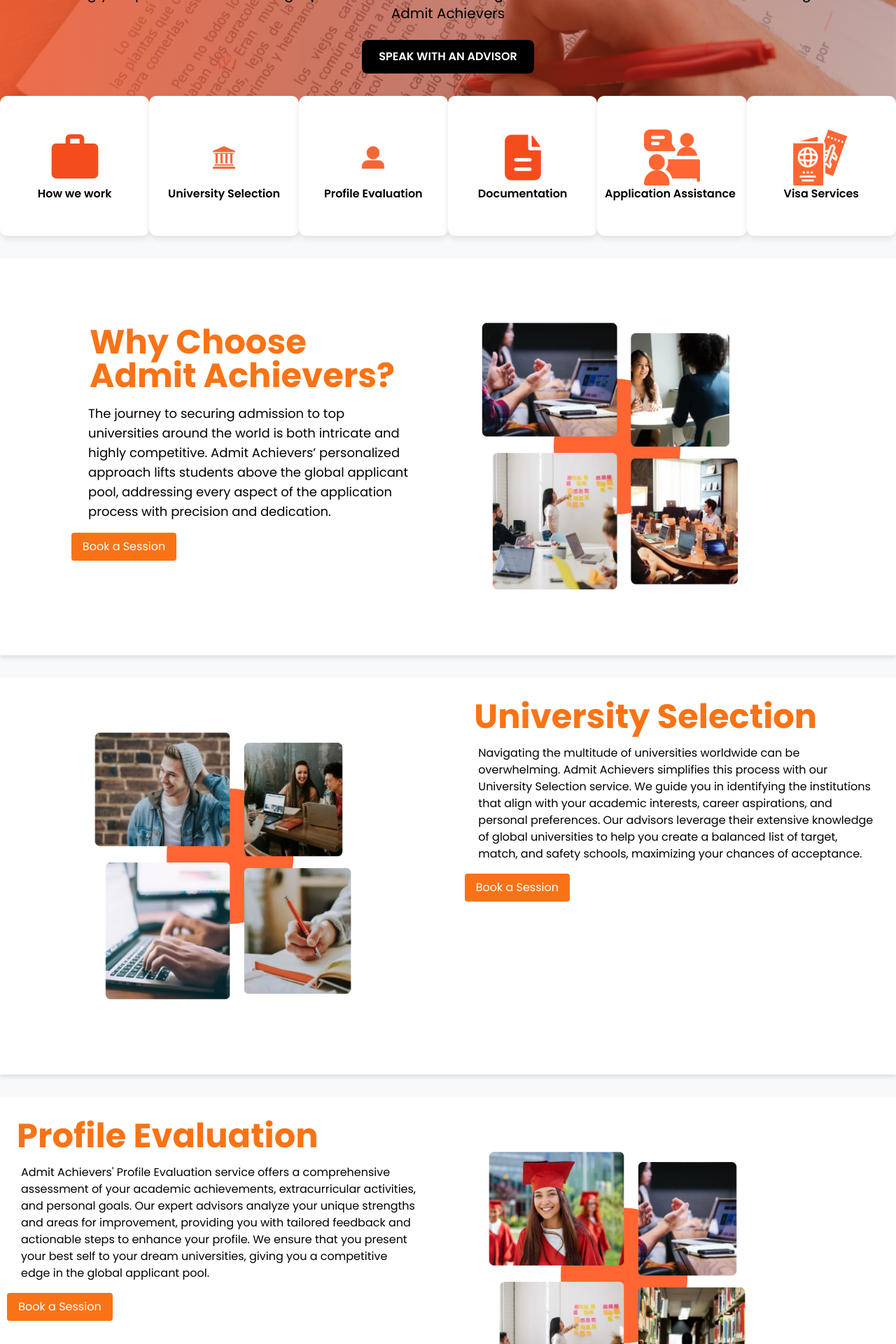
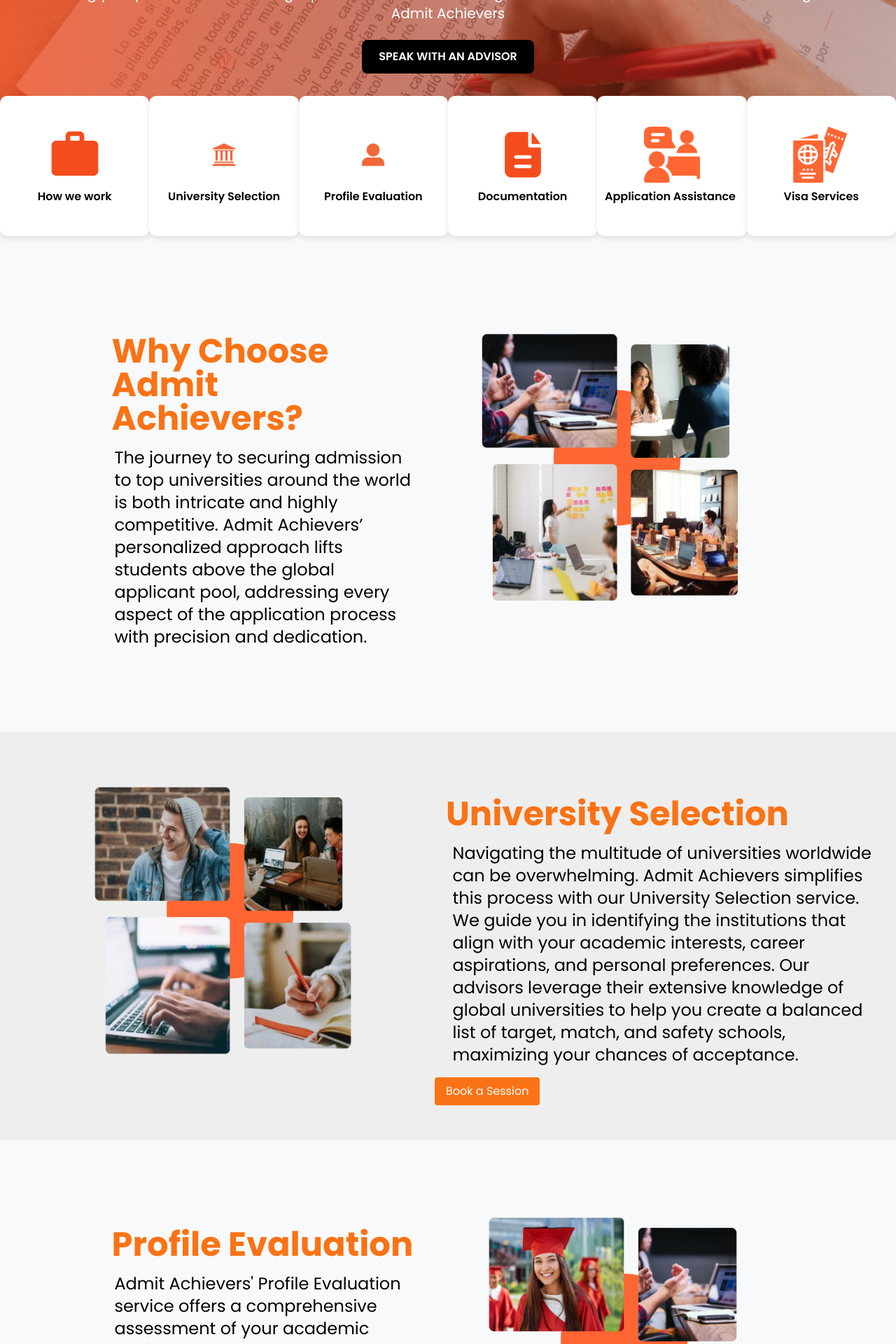
Before and after one commit to AradhyaDixit18/Admit_Achievers_Frontend, a React (Create React App) app: page /admissions in a window 1280 px wide. Shown: the part 280-2200 px from the top of the page at 70% size. Built offline with nearby package versions, Linux system fonts and the light colour scheme.

Commit message:
changes done

```diff
--- a/src/components/FaqSection/FAQSection.css
+++ b/src/components/FaqSection/FAQSection.css
@@ -4,9 +4,7 @@
   font-family: 'Poppins', sans-serif;
 }
 
-.question-text {
-  font-family: 'Arial', sans-serif;
-}
+
 .symbol {
   font-size: 40px;
   color: #ff730f;
@@ -19,13 +17,11 @@
   font-size:14px ;
 }
 
-.main {
-  font-family: 'Arial', sans-serif;
-}
+
 
 @media (min-width: 1000px) {
   .main-quesns {
-    margin-left: 15%;
+    margin-left: -30%;
   }
   .images {
     margin-left: -40px;
@@ -127,13 +123,11 @@
   margin-left: 1.5rem;
 }
 
-.main {
-  font-family: 'Arial', sans-serif;
-}
+
 
 @media (min-width: 1000px) {
   .main-quesns {
-    margin-left: 15%;
+  margin-left: 7%;
   }
   .images {
     margin-left: -40px;
--- a/src/components/FaqSection/FaqSection.js
+++ b/src/components/FaqSection/FaqSection.js
@@ -41,7 +41,7 @@
           Got Questions? Find <span className="text-orange">Answers</span> Here
         </h2>
         <div className="flex flex-col md:flex-row mt-4 justify-center items-start">
-          <div className="w-full main-quesns md:w-1/2">
+          <div className="w-full main-quesns text-xl mt-20 md:w-3/4 z-10 ">
             <ul className="list-none">
               {questionsAndAnswers.map((item, index) => (
                 <li key={index} className="mb-4">
--- a/src/pages/Admissions/Admissions.css
+++ b/src/pages/Admissions/Admissions.css
@@ -80,22 +80,31 @@
 
     margin-top: 2rem;
     margin-bottom: 1rem;
-    background-color: white;
+
     padding: 2rem;
-    box-shadow: 0 4px 6px rgba(0, 0, 0, 0.1);
-  }
-
-  .text-section {
-    flex: 1;
 
   }
 
+  .text-section1 {
+    flex: 1;
+   margin-left:9%;
+   margin-top: 5%;
+  }
+  .text-section2 {
+    flex: 1;
+   margin-left:-5%;
+   margin-top: 5%;
+  }
   .section-title {
-
+   margin-left: 2%;
     font-weight: bold;
     color: #F97316;
   }
-
+  .section-title-left {
+    margin-left: 4%;
+     font-weight: bold;
+     color: #F97316;
+   }
   .section-description {
     margin-top: 1rem;
     margin-left: 20px;
@@ -129,9 +138,18 @@
     cursor: pointer;
     margin-top: 1rem;
     text-align: left;
+    margin-left: -40%;
+  }
+  .custom-buttons-left {
+    background-color: #F97316;
+    color: white;
+    padding: 0.5rem 1rem;
+    border-radius: 0.375rem; /* rounded-md */
+    cursor: pointer;
+    margin-top: 1rem;
+    text-align: left;
     margin-left: -70%;
   }
-
   .custom-button:hover {
     background-color: #D65A12;
   }
@@ -241,11 +259,11 @@
     margin-left: 20px; /* Aligns the text with the custom bullet */
   }
   .custom-buttons{
-    margin-left: -81%;
+    margin-left: -77%;
 }
 
 .top-buttons{
-   margin-left: -79%;
+   margin-left: -77%;
 }
 
 /* Add this to your existing CSS file */
@@ -270,3 +288,13 @@
 .section-description{
     margin-left: -2px;
 }
+
+
+
+.bg-gray-400{
+  background: #eeeeee;
+}
+
+.bg-orange{
+  color: #ff6633;
+}
--- a/src/pages/Admissions/Admissions.js
+++ b/src/pages/Admissions/Admissions.js
@@ -1,5 +1,6 @@
 import React from 'react';
 import { Link, animateScroll as scroll } from 'react-scroll'; // Import from react-scroll
+import { useNavigate } from 'react-router-dom'; // Import useNavigate from react-router-dom
 import '../EssayReview/EssayReview.css';
 import './Admissions.css'
 import FAQSection from '../../components/FaqSection/FaqSection';
@@ -19,15 +20,20 @@
 import AdmissionsFaq from '../../components/AdmissionsFaq/AdmissionsFaq';
 
 const Admissions = () => {
+    const navigate = useNavigate(); // Use the useNavigate hook
+
+    const handleBookSession = () => {
+        navigate('/book-a-session'); // Navigate to /bookasession
+    };
+
     return(
-
         <div className="relative text-black main">
             <div className="relative w-full h-96 overflow-hidden z-0">
-                    <img src={banner} alt="Background" className="absolute w-full h-full object-cover hero-image" />
+                <img src={banner} alt="" className="absolute w-full h-full object-cover hero-image" />
                 <div className="relative text-black container mx-auto py-24 px-6 text-center hero-content z-10">
                     <h1 className="text-5xl font-bold">University Admissions</h1>
                     <p className="mt-4 text-xl">Unlocking your potential and securing a place at the world's leading institutions with tailored admissions strategies from Admit Achievers</p>
-                        <button onClick={() => console.log('Button Clicked')} className="mt-6 bg-black text-white px-6 py-3 rounded-lg font-semibold">
+                    <button onClick={handleBookSession} className="mt-6 bg-black text-white px-6 py-3 rounded-lg font-semibold">
                         SPEAK WITH AN ADVISOR
                     </button>
                 </div>
@@ -62,92 +68,92 @@
             </div>
 
             <div id="how-we-work" className="section-container">
-                    <div className="text-section  ml-24 mt-16">
-                        <h2 className="section-title text-5xl text-left">Why Choose Admit Achievers?</h2>
-                        <p className="section-description text-lg">
+                <div className="text-section1 ml-24 mt-16">
+                    <h2 className="section-title-left text-5xl  text-left">Why Choose Admit Achievers?</h2>
+                    <p className="section-description text-2xl">
                         The journey to securing admission to top universities around the world is both intricate and highly competitive. Admit Achievers’ personalized approach lifts students above the global applicant pool, addressing every aspect of the application process with precision and dedication.
                     </p>
-                        <button className="bg-orange-500 text-white top-buttons py-2 px-4 rounded mt-4">Book a Session</button>
+                    <button onClick={handleBookSession} className="bg-orange-500 text-white top-buttons py-2 px-4 rounded mt-4">Book a Session</button>
                 </div>
                 <div className="flex flex-col md:flex-row mt-4">
                     <div className="p-4 flex flex-wrap relative">
-                            <img src={Img1} alt="Image 5" className="images p-2" />
+                        <img src={Img1} alt="" className="images p-2" />
                     </div>
                 </div>
             </div>
 
-                <div id="university-selection" className="admissions-container">
-                    <div className="section-container">
+            <div id="university-selection" className="admissions-container ">
+                <div className="section-container bg-gray-400">
                     <div className="flex flex-col md:flex-row mt-4">
                         <div className="p-4 flex flex-wrap relative">
-                                <img src={Img3} alt="Image 5" className="images p-2" />
+                            <img src={Img3} alt="" className="images p-2" />
                         </div>
                     </div>
-                        <div className="text-section">
-                            <h2 className="section-title -ml-2 text-left text-5xl">University Selection</h2>
-                            <p className="section-description">
+                    <div className="text-section2">
+                        <h2 className="section-title -ml-2  text-left text-5xl">University Selection</h2>
+                        <p className="section-description text-2xl">
                             Navigating the multitude of universities worldwide can be overwhelming. Admit Achievers simplifies this process with our University Selection service. We guide you in identifying the institutions that align with your academic interests, career aspirations, and personal preferences. Our advisors leverage their extensive knowledge of global universities to help you create a balanced list of target, match, and safety schools, maximizing your chances of acceptance.
                         </p>
-                            <button className="custom-buttons bg-orange-500 text-white py-2 px-4 rounded mt-4">Book a Session</button>
+                        <button onClick={handleBookSession} className="custom-buttons bg-orange-500  text-white py-2 px-4 rounded mt-4">Book a Session</button>
                     </div>
                 </div>
 
-                    <div className="section-container">
-                        <div className="text-section">
-                            <h2 className="section-title -ml-2 text-left text-5xl">Profile Evaluation</h2>
-                            <p className="section-description">
+                <div id='profile-evaluation' className="section-container">
+                    <div className="text-section1">
+                        <h2 className="section-title-left -ml-2 text-left text-5xl">Profile Evaluation</h2>
+                        <p className="section-description text-2xl">
                             Admit Achievers' Profile Evaluation service offers a comprehensive assessment of your academic achievements, extracurricular activities, and personal goals. Our expert advisors analyze your unique strengths and areas for improvement, providing you with tailored feedback and actionable steps to enhance your profile. We ensure that you present your best self to your dream universities, giving you a competitive edge in the global applicant pool.
                         </p>
-                            <button className="custom-buttons bg-orange-500 text-white py-2 px-4 rounded mt-4">Book a Session</button>
+                        <button onClick={handleBookSession} className="custom-buttons-left bg-orange-500 text-white py-2 px-4 rounded mt-4">Book a Session</button>
                     </div>
                     <div className="flex flex-col md:flex-row mt-4">
                         <div className="p-4 flex flex-wrap relative">
-                                <img src={Img2} alt="Image 5" className="images p-2" />
+                            <img src={Img2} alt="" className="images p-2" />
                         </div>
                     </div>
                 </div>
             </div>
 
-                <div id="document-editing" className="section-container">
+            <div id="document-editing" className="section-container bg-gray-400">
                 <div className="flex flex-col md:flex-row mt-4">
                     <div className="p-4 flex flex-wrap relative">
-                            <img src={Img5} alt="Image 5" className="images p-2" />
+                        <img src={Img5} alt="" className="images p-2" />
                     </div>
                 </div>
-                    <div className="text-section">
+                <div className="text-section2">
                     <h2 className="section-title -ml-2 text-left text-5xl">Documentation</h2>
-                        <p className="section-description">
+                    <p className="section-description text-2xl">
                         The application process requires meticulous attention to detail, particularly when it comes to documentation. Admit Achievers supports you in compiling, organizing, and presenting all necessary documents, from transcripts and recommendation letters to personal statements and resumes. Our team ensures that your application materials are polished, cohesive, and compelling, reflecting your achievements and potential.
                     </p>
-                        <button className="custom-buttons bg-orange-500 text-white py-2 px-4 rounded mt-4">Book a Session</button>
+                    <button onClick={handleBookSession} className="custom-buttons bg-orange-500 text-white py-2 px-4 rounded mt-4">Book a Session</button>
                 </div>
             </div>
 
             <div id="application-assistance" className="section-container">
-                    <div className="text-section">
-                        <h2 className="section-title text-left text-5xl">Application Assistance</h2>
-                        <p className="section-description">
+                <div className="text-section1">
+                    <h2 className="section-title-left text-left text-5xl">Application Assistance</h2>
+                    <p className="section-description text-2xl">
                         Applying to universities is a multi-step process that demands precision and strategy. Admit Achievers offers Application Assistance to guide you through each stage, from filling out forms to crafting persuasive essays. Our advisors provide personalized support, helping you articulate your story effectively and highlight your unique qualities. We aim to reduce the stress of the application process, allowing you to focus on showcasing your best self.
                     </p>
-                        <button className="custom-buttons bg-orange-500 text-white py-2 px-4 rounded mt-4">Book a Session</button>
+                    <button onClick={handleBookSession} className="custom-buttons-left bg-orange-500 text-white py-2 px-4 rounded mt-4">Book a Session</button>
                 </div>
                 <div className="flex flex-col md:flex-row mt-4">
                     <div className="p-4 flex flex-wrap relative">
-                            <img src={Img4} alt="Image 5" className="images p-2" />
+                        <img src={Img4} alt="" className="images p-2" />
                     </div>
                 </div>
             </div>
 
-                <div id="visa-services" className="section-container">
+            <div id="visa-services" className="section-container  bg-gray-400">
                 <div className="text-left">
-                        <h2 className="text-5xl font-bold mb-4 ml-16 mt-16">Visa Services</h2>
-                        <p className="mb-4 ml-16 mr-16">
+                    <h2 className="text-5xl font-bold mb-4 ml-16 text-orange mt-16">Visa Services</h2>
+                    <p className="mb-4 ml-16 mr-16 text-2xl">
                         Securing a student visa is a critical step in studying abroad. Admit Achievers' Visa Services ensure that you navigate this process smoothly and efficiently. Our experts assist you with understanding visa requirements, preparing necessary documentation, and submitting applications. We provide guidance on interview preparation and follow-up procedures, ensuring that you meet all deadlines and comply with regulations, so you can focus on your academic journey.
                     </p>
-                        <button className="custom-button">Start Your Admission Journey</button>
+                    <button onClick={handleBookSession} className="custom-button">Start Your Admission Journey</button>
                 </div>
             </div>
-                <div className="flex flex-col items-center py-12 bg-gray-100">
+            <div className="flex flex-col items-center py-12 -mt-4 bg-gray-100">
                 <h2 className="text-5xl font-bold mb-8">Explore More <span className="text-orange-500">Services</span></h2>
                 <div className="flex space-x-8 text-center w-3/4">
                     <div className="bg-white p-6 rounded-lg shadow-lg">
@@ -156,9 +162,9 @@
                                 <path strokeLinecap="round" strokeLinejoin="round" strokeWidth={2} d="M8 4v16m8-16v16M3 8h18m-2-4H5a2 2 0 00-2 2v12a2 2 0 002 2h14a2 2 0 002-2V6a2 2 0 00-2-2z" />
                             </svg>
                         </div>
-                            <h3 className="text-xl font-semibold mb-2">Admissions</h3>
+                        <h3 className="text-xl font-semibold mb-2">Essay Review</h3>
                         <p className="text-gray-600 mb-4">Know about how you can study at your dream university almost for free</p>
-                            <button className="bg-orange-500 text-white py-2 px-4 rounded">Know More</button>
+                        <button onClick={handleBookSession} className="bg-orange-500 text-white py-2 px-4 rounded">Know More</button>
                     </div>
                     <div className="bg-white p-6 rounded-lg shadow-lg">
                         <div className="text-orange-500 mb-4">
@@ -168,7 +174,7 @@
                         </div>
                         <h3 className="text-xl font-semibold mb-2">Profile Building</h3>
                         <p className="text-gray-600 mb-4">Plan of action curated by an expert based on your profile and interests</p>
-                            <button className="bg-orange-500 text-white py-2 px-4 rounded">Know More</button>
+                        <button onClick={handleBookSession} className="bg-orange-500 text-white py-2 px-4 rounded">Know More</button>
                     </div>
                     <div className="bg-white p-6 rounded-lg shadow-lg">
                         <div className="text-orange-500 mb-4">
@@ -178,7 +184,7 @@
                         </div>
                         <h3 className="text-xl font-semibold mb-2">Visa</h3>
                         <p className="text-gray-600 mb-4">Know how to crack the Visa interview and also what you need on D-Day</p>
-                            <button className="bg-orange-500 text-white py-2 px-4 rounded">Know More</button>
+                        <button onClick={handleBookSession} className="bg-orange-500 text-white py-2 px-4 rounded">Know More</button>
                     </div>
                 </div>
             </div>
@@ -187,7 +193,7 @@
                 <h2 className="text-2xl md:text-4xl mt-10 font-bold mb-4 z-10">Start Your <span className="text-orange-500">Journey</span></h2>
                 <p className="mb-4 z-10 mt-5">Connect with India's leading study abroad counselors.</p>
                 <button
-                        onClick={() => window.location.href='/book-a-session'}
+                    onClick={() => window.location.href='/bookasession'}
                     className="bg-white mt-5 text-black px-6 py-3 rounded-lg font-bold z-10"
                 >
                     Connect Now
--- a/src/pages/EssayReview/EssayReview.css
+++ b/src/pages/EssayReview/EssayReview.css
@@ -25,6 +25,54 @@
 
 
 
-.section-description{
-    margin-left: -2px;
+/* EssayReview.css */
+
+.section-container {
+  margin: 2rem 0;
 }
+
+.section-title {
+  margin-bottom: 1rem;
+}
+
+.section-description {
+  padding-left: 1.5rem; /* Add padding to align the text properly */
+}
+
+.section-description li {
+  margin-bottom: 0.5rem; /* Add space between list items */
+}
+
+.top-buttons {
+  display: block;
+  margin-top: 1rem;
+  background-color: #FFA500; /* Adjust background color for buttons */
+  color: white;
+  padding: 0.5rem 1rem;
+  border-radius: 0.25rem;
+  text-align: center;
+}
+
+.hero-content {
+  color: white;
+}
+
+.stat-item {
+  cursor: pointer;
+  margin-bottom: 1rem;
+  text-align: center;
+}
+
+.stat-item p {
+  margin-top: 0.5rem;
+}
+
+.images {
+  max-width: 100%;
+  height: auto;
+  margin-bottom: 1rem;
+}
+
+.faq-container {
+  margin-top: 2rem;
+}
```
Also changed, not shown: src/pages/EssayReview/EssayReview.js (+97 -79 lines). Lines whose indentation alone changed are shown as unchanged.
